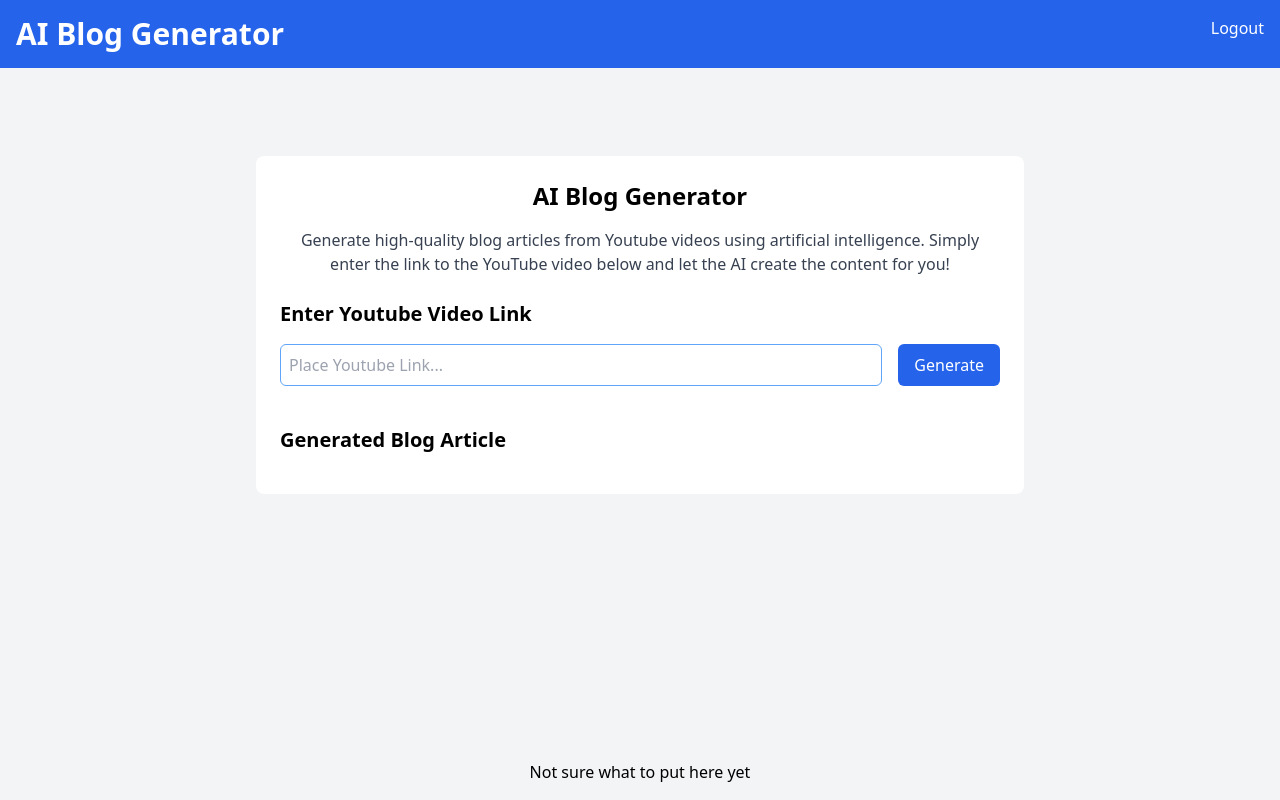
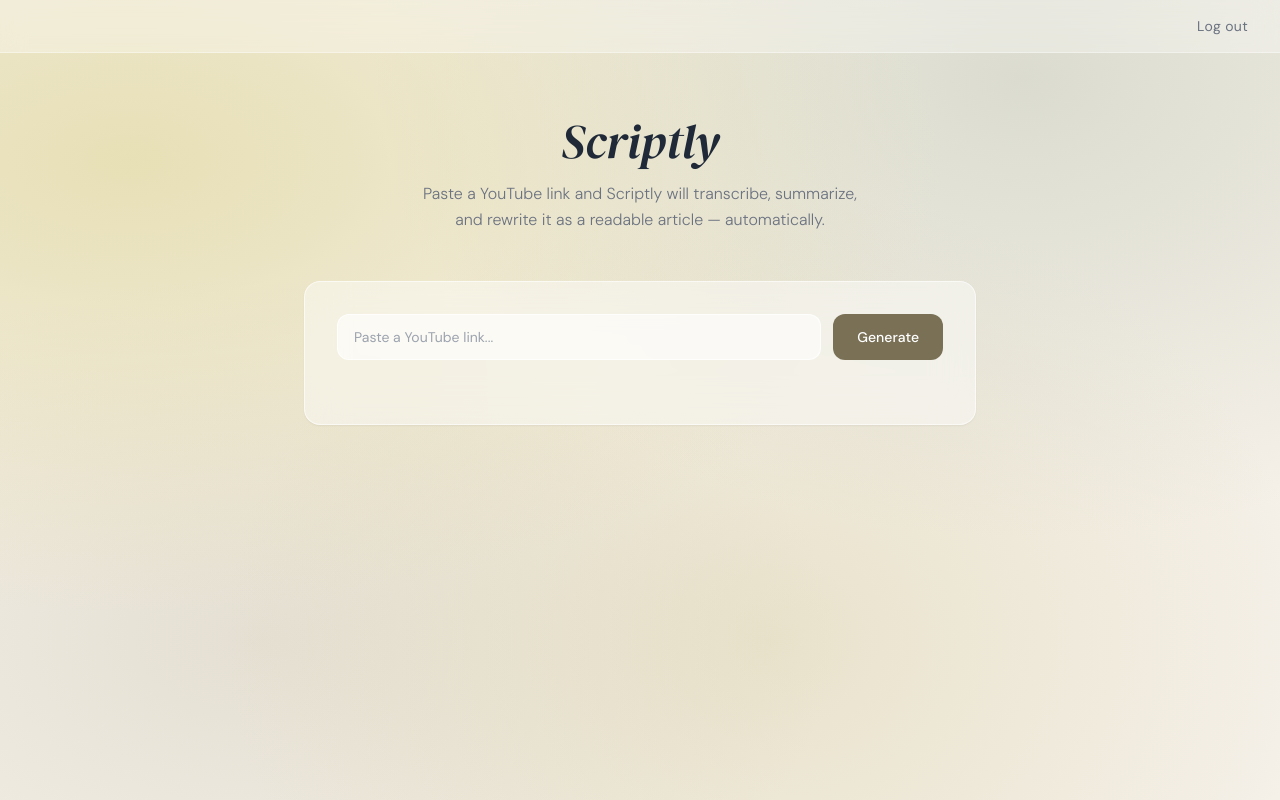
Before and after one commit to younnlei/ai_blog_app, a Django app: page / in a window 1280 px wide. Run offline with Django 5.2, Linux system fonts and the light colour scheme; a user stored in the database is signed in.

Commit message:
redesign: Scriptly UI, updated templates and urls

```diff
--- a/blog_generator/urls.py
+++ b/blog_generator/urls.py
@@ -5,7 +5,8 @@ urlpatterns = [
     path('', views.index, name='index'),
     path('login', views.user_login, name='login'),
     path('signup', views.user_signup, name='signup'),
-    path('logout', views.user_logout, name='logout'),
+    path('logout/', views.user_logout, name='logout'),
     path('generate-blog', views.generate_blog, name='generate-blog'),
-
+    path('blog-list', views.blog_list, name='blog-list'),
+    path('blog-details/<int:pk>', views.blog_details, name='blog-details'),
 ]
--- a/templates/index.html
+++ b/templates/index.html
@@ -3,151 +3,162 @@
 <head>
     <meta charset="UTF-8">
     <meta name="viewport" content="width=device-width, initial-scale=1.0">
-    <title>AI Blog Generator</title>
+    <title>Scriptly</title>
     <link href="https://cdn.jsdelivr.net/npm/tailwindcss@2.2.19/dist/tailwind.min.css" rel="stylesheet">
+    <link href="https://fonts.googleapis.com/css2?family=DM+Serif+Display:ital@0;1&family=DM+Sans:wght@300;400;500&display=swap" rel="stylesheet">
     <style>
-    @keyframes rotate {
-        from {
-            transform: rotate(0deg);
-        }
-        to {
-            transform: rotate(360deg);
-        }
+        * { font-family: 'DM Sans', sans-serif; }
+
+        body {
+            min-height: 100vh;
+            background: #f5f0e8;
+            background-image:
+                radial-gradient(ellipse at 10% 20%, rgba(220, 210, 140, 0.55) 0%, transparent 50%),
+                radial-gradient(ellipse at 80% 10%, rgba(180, 190, 170, 0.4) 0%, transparent 45%),
+                radial-gradient(ellipse at 60% 80%, rgba(210, 200, 150, 0.35) 0%, transparent 50%),
+                radial-gradient(ellipse at 20% 80%, rgba(190, 185, 160, 0.3) 0%, transparent 40%);
+            background-attachment: fixed;
         }
 
-
-     @-webkit-keyframes rotate {
-        from {
-            -webkit-transform: rotate(0deg);
-        }
-        to {
-            -webkit-transform: rotate(360deg);
-        }
+        .glass {
+            background: rgba(255, 255, 255, 0.45);
+            backdrop-filter: blur(20px);
+            -webkit-backdrop-filter: blur(20px);
+            border: 1px solid rgba(255, 255, 255, 0.6);
         }
 
-    .load {
-        width: 100px;
-        height: 100px;
-        margin: 110px auto 0;
-        border:solid 10px #8822aa;
+        .nav-glass {
+            background: rgba(255, 255, 255, 0.3);
+            backdrop-filter: blur(12px);
+            -webkit-backdrop-filter: blur(12px);
+            border-bottom: 1px solid rgba(255, 255, 255, 0.4);
+        }
+
+        .serif { font-family: 'DM Serif Display', serif; }
+
+        input:focus { outline: none; }
+
+        @keyframes spin {
+            to { transform: rotate(360deg); }
+        }
+        .spinner {
+            width: 36px;
+            height: 36px;
+            border: 3px solid rgba(120, 110, 80, 0.2);
+            border-top-color: rgba(120, 110, 80, 0.7);
             border-radius: 50%;
-        border-right-color: transparent;
-        border-bottom-color: transparent;
-         -webkit-transition: all 0.5s ease-in;
-        -webkit-animation-name:             rotate;
-        -webkit-animation-duration:         1.0s;
-        -webkit-animation-iteration-count:  infinite;
-        -webkit-animation-timing-function: linear;
+            animation: spin 0.8s linear infinite;
+        }
 
-             transition: all 0.5s ease-in;
-        animation-name:             rotate;
-        animation-duration:         1.0s;
-        animation-iteration-count:  infinite;
-        animation-timing-function: linear;
+        .generate-btn {
+            background: rgba(100, 90, 60, 0.85);
+            transition: all 0.2s;
         }
+        .generate-btn:hover {
+            background: rgba(80, 70, 40, 0.95);
+            transform: translateY(-1px);
+        }
+
+        #blogContent p { margin-bottom: 1rem; line-height: 1.8; }
     </style>
 </head>
-<body class="flex flex-col min-h-screen bg-gray-100 font-sans antialised">
-    <!-- Nav Bar-->
-     <nav class="bg-blue-600 p-4 text-white flex justify-between">
-     <div>
-        <h1 class="text-3xl font-bold">AI Blog Generator</h1>
-     </div>
-     <div>
-        <a href="/logout/" class="text-white hover:underline">Logout</a>
-     </div>
+<body class="flex flex-col min-h-screen">
+
+    <!-- Nav -->
+    <nav class="nav-glass px-8 py-4 flex justify-end items-center sticky top-0 z-10">
+        <a href="/logout/" class="text-sm text-gray-500 hover:text-gray-800 transition-colors tracking-wide">Log out</a>
     </nav>
 
-     <br>
-     <br>
+    <!-- Main -->
+    <div class="flex-grow flex items-start justify-center px-4 pt-16 pb-20">
+        <div class="w-full max-w-2xl">
 
-     <!--Main-->
-     <div class="flex-grow container mx-auto mt-10 px-4 sm:px-0">
-        <div class="max-w-3xl mx-auto bg-white p-6 rounded-lg">
-            <!--Introduction Section-->
-           <div class="text-center">
-            <h2 class="text-2xl font-semibold mb-4">
-                AI Blog Generator
-            </h2>
-            <p class="text-gray-700">
-                Generate high-quality blog articles from Youtube videos using
-                artificial intelligence. Simply enter the link to the YouTube video below
-                and let the AI create the content for you!
+            <!-- Hero -->
+            <div class="text-center mb-12">
+                <h2 class="serif text-5xl text-gray-800 mb-4 italic">Scriptly</h2>
+                <p class="text-gray-500 text-base font-light leading-relaxed max-w-md mx-auto">
+                    Paste a YouTube link and Scriptly will transcribe, summarize, and rewrite it as a readable article — automatically.
                 </p>
             </div>
 
-           <br>
-            <!--Youtube Section-->
-           <div>
-             <h2 class="text-xl mb-4 font-semibold"> Enter Youtube Video Link</h2>
-             <div class="flex space-x-4">
-                <input id="youtubeLink" type="url" placeholder="Place Youtube Link..." class="flex-grow p-2 border border-blue-400 rounded-md">
-                <button id="generateBlogButton" class="bg-blue-600 text-white px-4 py-2 rounded-md hover:bg-blue-700 transition-colors">Generate</button>
+            <!-- Card -->
+            <div class="glass rounded-2xl p-8 shadow-sm">
+
+                <!-- Input -->
+                <div class="flex gap-3 mb-8">
+                    <input
+                        id="youtubeLink"
+                        type="url"
+                        placeholder="Paste a YouTube link..."
+                        class="flex-grow px-4 py-3 rounded-xl bg-white bg-opacity-60 border border-white border-opacity-80 text-gray-700 placeholder-gray-400 text-sm focus:bg-white focus:bg-opacity-80 transition-all"
+                    >
+                    <button
+                        id="generateBlogButton"
+                        class="generate-btn text-white px-6 py-3 rounded-xl text-sm font-medium whitespace-nowrap"
+                    >
+                        Generate
+                    </button>
+                </div>
+
+                <!-- Loading -->
+                <div id="loading-circle" style="display:none;" class="flex flex-col items-center gap-3 py-8">
+                    <div class="spinner"></div>
+                    <p class="text-sm text-gray-400 font-light">Transcribing and writing your article...</p>
+                </div>
+
+                <!-- Output -->
+                <div id="blogOutput" style="display:none;">
+                    <div class="border-t border-white border-opacity-60 pt-6">
+                        <p class="text-xs uppercase tracking-widest text-gray-400 mb-4">Generated Article</p>
+                        <div id="blogContent" class="text-gray-700 text-sm leading-relaxed"></div>
                     </div>
                 </div>
 
-
-           <!-- section for loading cirlce -->
-            <div style="display: none;" id="loading-circle" class="load">
-
             </div>
 
-          <!-- Generated Blog Display Section -->
-           <section class="mt-10 flex-grow">
-                <h2 class="text-xl mb-4 font-semibold">Generated Blog Article</h2>
-                <div id="blogContent" class="mt-2 text-gray-700 space-y-4">
 
-                </div>
-           </section>
 
         </div>
     </div>
 
-     <footer class="text-center p-4 text-black mt-6">
-        Not sure what to put here yet
-     </footer>
-
     <script>
         document.getElementById('generateBlogButton').addEventListener('click', async () => {
-
-
             const youtubeLink = document.getElementById('youtubeLink').value;
             const blogContent = document.getElementById('blogContent');
+            const blogOutput = document.getElementById('blogOutput');
+            const loading = document.getElementById('loading-circle');
 
-            if(youtubeLink) {
-                document.getElementById('loading-circle').style.display = 'block';
+            if (!youtubeLink) {
+                alert("Please enter a YouTube link.");
+                return;
+            }
 
-                blogContent.innerHTML = ''; // Clear previous content
-
-                const endpointUrl = '/generate-blog';
-
-                const loadingIndicator = document.getElementById('loading-circle');
+            loading.style.display = 'flex';
+            blogOutput.style.display = 'none';
+            blogContent.innerHTML = '';
 
             try {
-                    const response = await fetch(endpointUrl, {
+                const response = await fetch('/generate-blog', {
                     method: 'POST',
-                        headers: {
-                            'Content-Type': 'application/json',
-                        },
+                    headers: { 'Content-Type': 'application/json' },
                     body: JSON.stringify({ link: youtubeLink })
                 });
 
                 const data = await response.json();
 
                 if (!response.ok || data.error) {
-                        blogContent.innerHTML = `<p class="text-red-600">${data.error || 'Something went wrong. Please try again later.'}</p>`;
+                    blogContent.innerHTML = `<p class="text-red-500">${data.error || 'Something went wrong. Please try again.'}</p>`;
                 } else {
                     blogContent.innerHTML = data.content;
                 }
 
+                blogOutput.style.display = 'block';
+
             } catch (error) {
-                    console.error("Error occurred:", error);
-                    blogContent.innerHTML = '<p class="text-red-600">Something went wrong. Please try again later.</p>';
+                blogContent.innerHTML = '<p class="text-red-500">Something went wrong. Please try again.</p>';
+                blogOutput.style.display = 'block';
             } finally {
-                    loadingIndicator.style.display = 'none';
-                }
-            } else {
-                alert("Please enter a YouTube link.");
+                loading.style.display = 'none';
             }
         });
     </script>
```
Also changed, not shown: ai_blog_app/settings.py (+7 -16 lines), templates/all-blogs.html (+68 -35 lines), templates/blog-details.html (+62 -32 lines), templates/login.html (+66 -28 lines), .claude/settings.local.json (added), assets/screenshot1.png (deleted), assets/screenshot2.png (deleted), assets/screenshot3.png (deleted), db.sqlite3 (added). Lines whose indentation alone changed are shown as unchanged.
